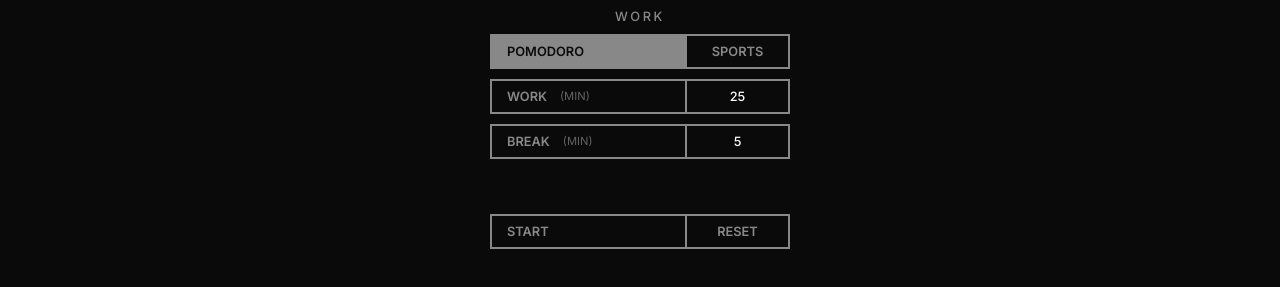
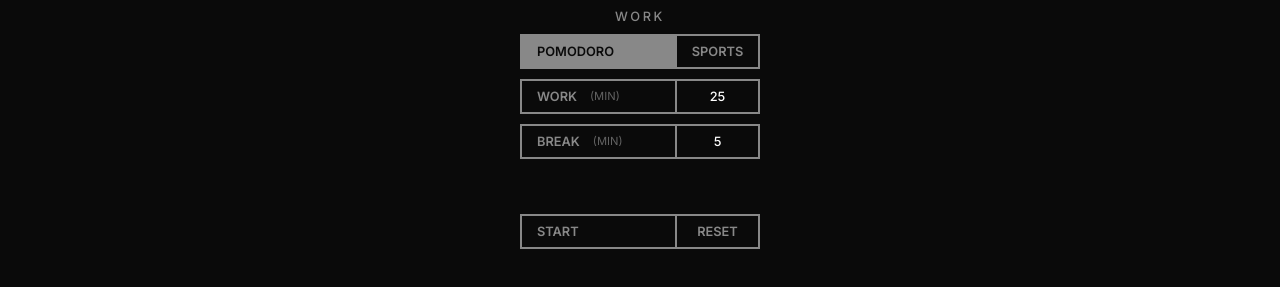
Before and after one commit to Codesonnenkind/eyigotyou, a plain HTML site: page index.html in a window 1280 px wide. Shown: the part 397-684 px from the top of the page. Drawn offline with Linux system fonts and the light colour scheme.

Commit message:
Update index.html

```diff
--- a/index.html
+++ b/index.html
@@ -196,7 +196,7 @@
             flex-direction: column;
             gap: 10px;
             width: 100%;
-            max-width: 300px;
+            max-width: 240px; /* Aligned with circle width */
         }
 
         .control-group {
```
